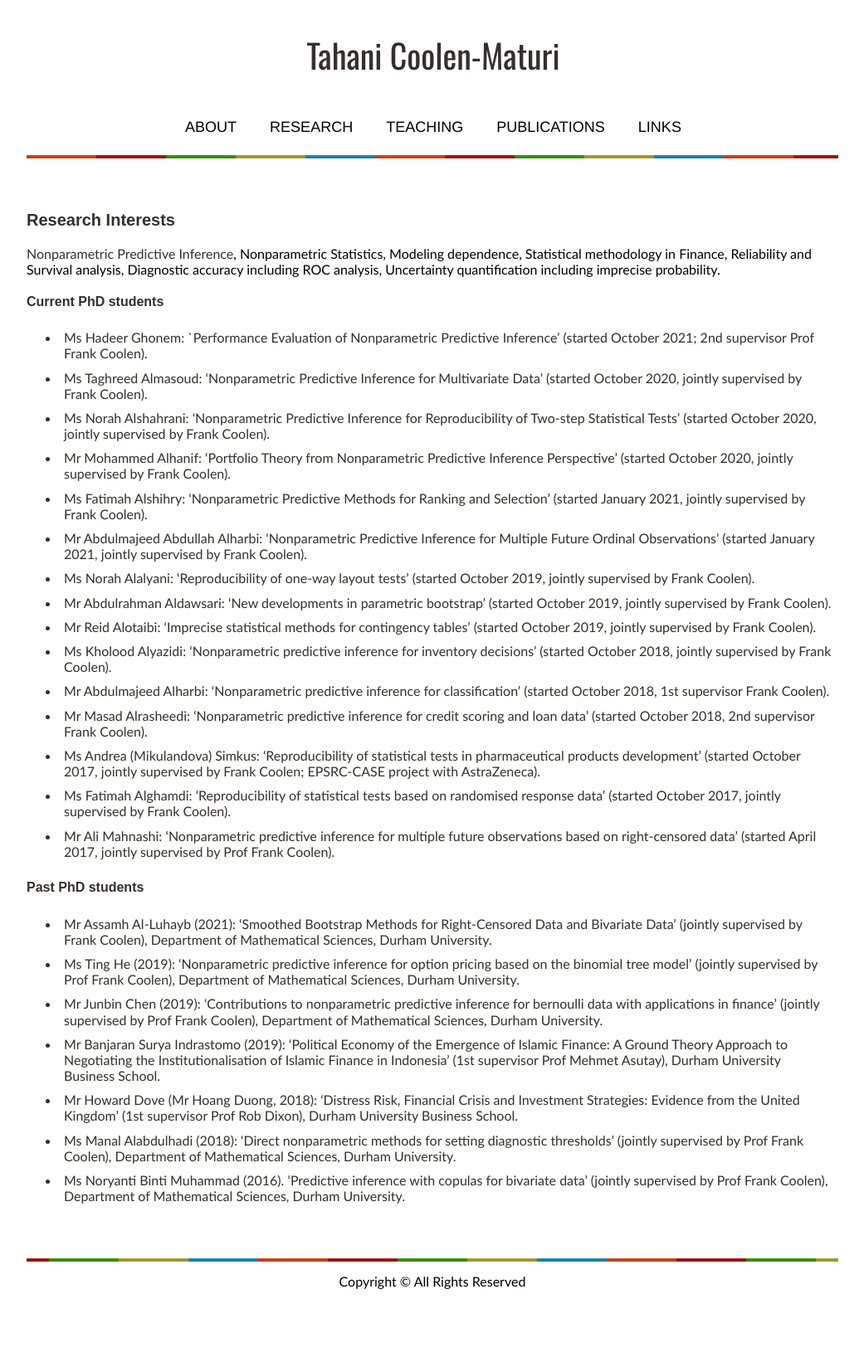
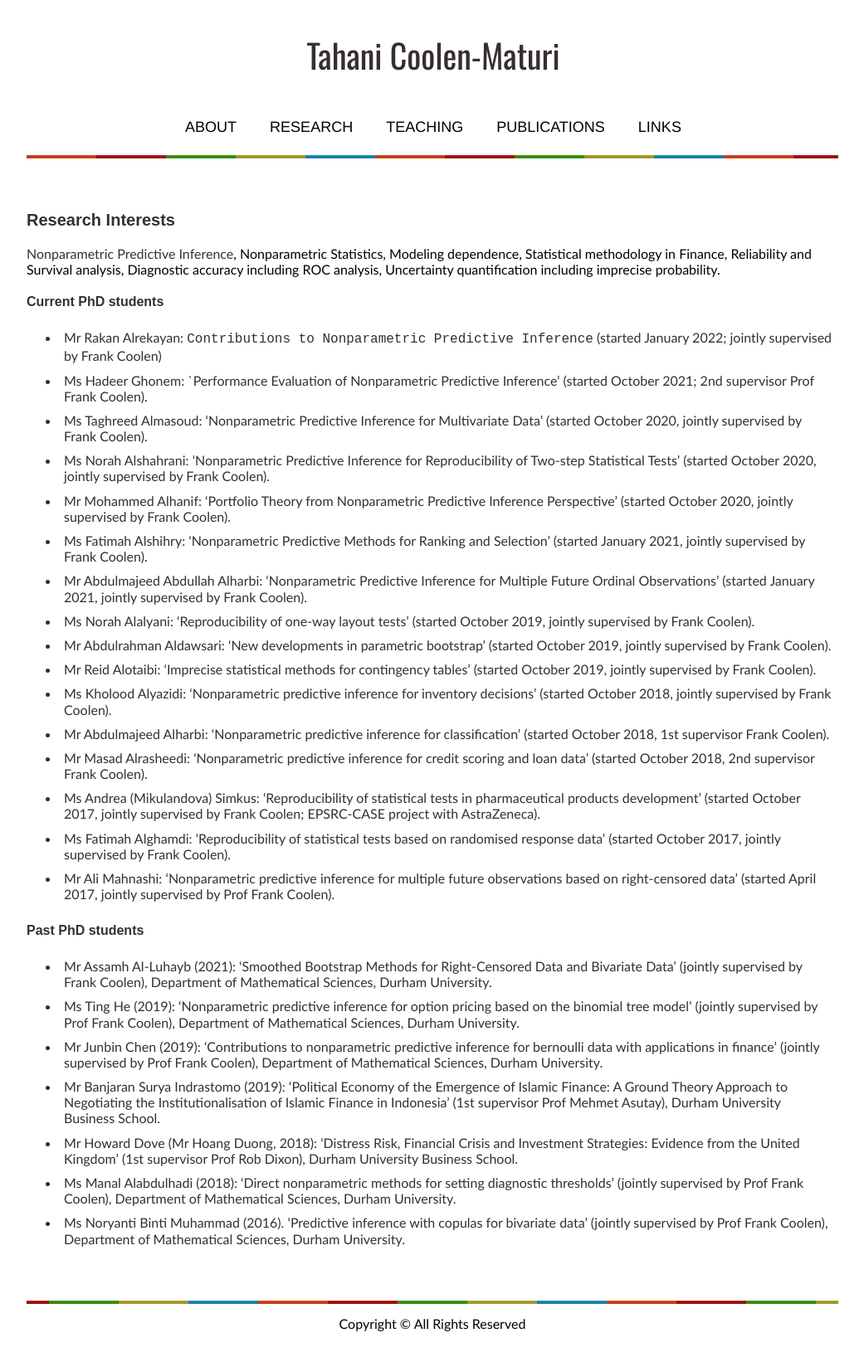
Before and after one commit to tmaturi/tahanimaturi, a Jekyll site: the page built from research.md, in a window 1280 px wide. Shown: the whole page at 83% size, without its empty margins (119-1160 px from the left). Built offline with Jekyll 4.4.1, drawn with Linux system fonts in a browser that asks for light colours; our own code applies the rules of GitHub Pages for plain Markdown files; before the commit the page ends 1596 px from its top, so only the background shows below that.

Commit message:
Update research.md

```diff
--- a/research.md
+++ b/research.md
@@ -11,6 +11,7 @@ title: Research
 
 ### Current PhD students
 <br>
+- Mr  Rakan Alrekayan:  `Contributions to Nonparametric Predictive Inference` (started January 2022; jointly supervised by Frank Coolen)
 - Ms Hadeer Ghonem: `Performance Evaluation of Nonparametric Predictive Inference'  (started October 2021; 2nd supervisor Prof Frank Coolen).
 - Ms Taghreed Almasoud: 'Nonparametric Predictive Inference for Multivariate Data' (started October 2020, jointly supervised by Frank Coolen).
 
```
